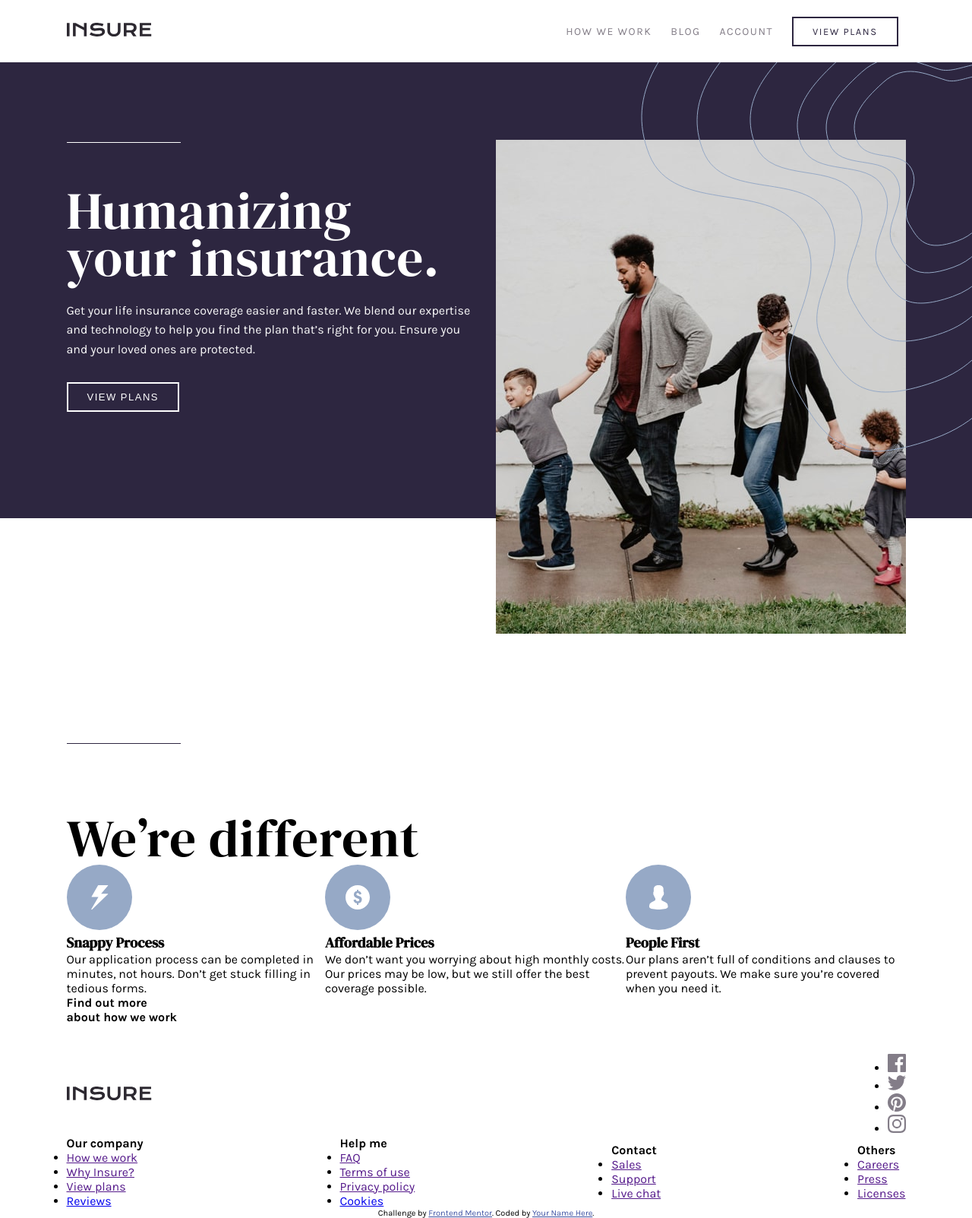
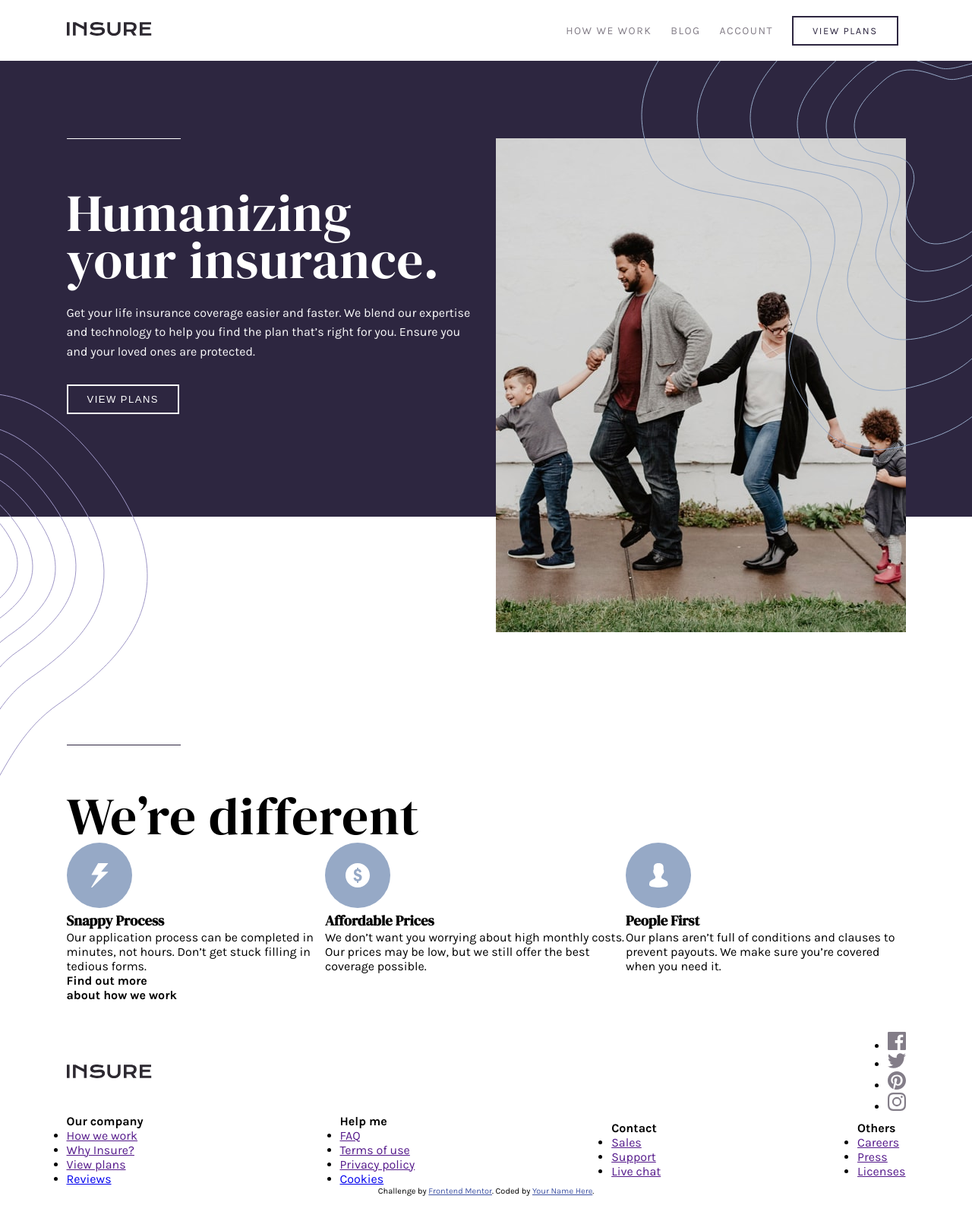
Before and after one commit to ElliotCase/Insure-landing-page, a plain HTML site: page index.html in a window 1280 px wide. Shown: the whole page at 76% size. After the commit the page ends 1574 px from the top, so only its background shows below. Drawn offline with Linux system fonts and the light colour scheme.

Commit message:
Add files via upload

```diff
--- a/Styles/style.css
+++ b/Styles/style.css
@@ -34,7 +34,7 @@ h1 {
   letter-spacing: 1px;
   line-height: 0.9;
   margin-bottom: 25px;
-  padding-top: 115px;
+  padding-top: 120px;
 }
 
 .line-above::before {
@@ -43,7 +43,7 @@ h1 {
   width: 150px;
   height: 1px;
   background-color: #fff;
-  top: 55px;
+  top: 52px;
   left: 0;
 }
 
@@ -55,7 +55,7 @@ h2 {
   line-height: 1;
   margin-bottom: 25px;
   margin: 0;
-  padding-top: 91px;
+  padding-top: 64px;
 }
 
 .line-above-violet::before {
@@ -64,7 +64,7 @@ h2 {
   width: 150px;
   height: 1px;
   background-color: var(--dark-voilet);
-  top: 0;
+  top: 4px;
   left: 0;
 }
 .container {
@@ -101,7 +101,7 @@ h2 {
 }
 
 nav {
-  padding: 30px 0px;
+  padding: 29px 0px;
   position: relative;
   z-index: 3;
   background-color: white;
@@ -143,17 +143,17 @@ header::after {
   right: 0;
 }
 
-/* header::before {
+header::before {
   content: "";
   background-image: url("/images/bg-pattern-intro-left-desktop.svg");
   background-repeat: no-repeat;
   background-position: bottom left;
   position: absolute;
-  bottom: -60%;
+  bottom: -57%;
   left: 0;
   height: 100%;
   width: 100%;
-} */
+}
 
 header p {
   margin-bottom: 30px;
```
